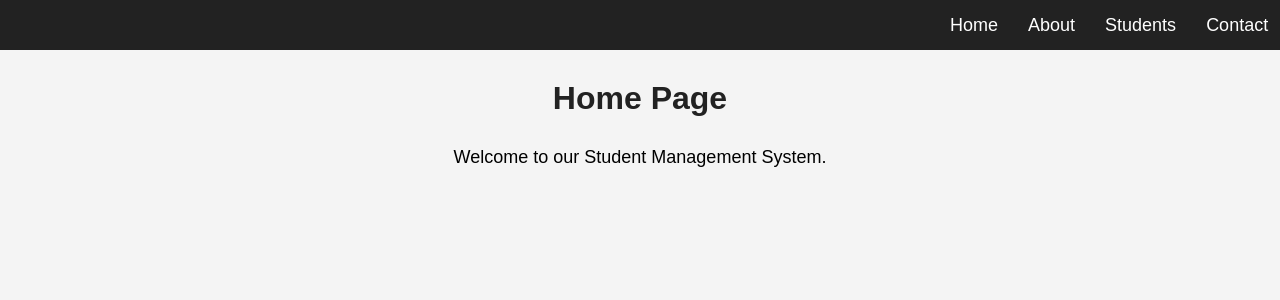
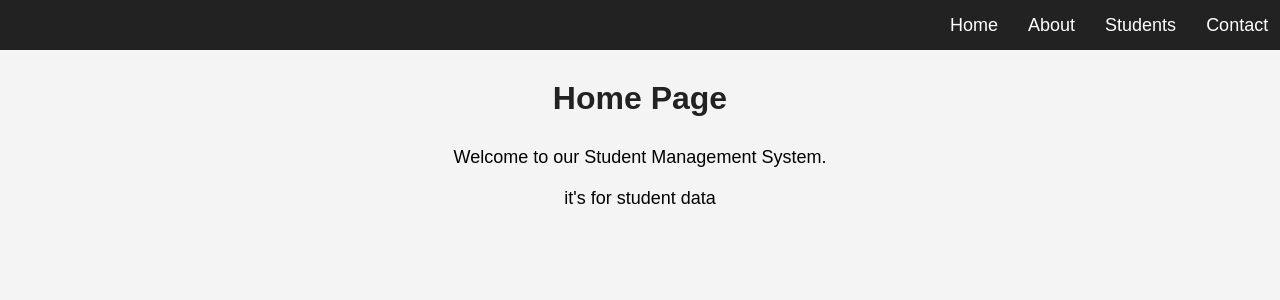
Before and after one commit to surajpandey230522-cloud/learning_react, a React (Vite) app: page / in a window 1280 px wide. Shown: the top 300 px of the page. Built offline with nearby package versions, Linux system fonts and the light colour scheme.

Commit message:
update paragraph

```diff
--- a/src/pages/Home.jsx
+++ b/src/pages/Home.jsx
@@ -8,6 +8,7 @@ class Home extends Component {
             <div>
                 <h1>Home Page</h1>
                 <p>Welcome to our Student Management System.</p>
+                <p>it's for student data</p>
             </div>
         );
     }
```
